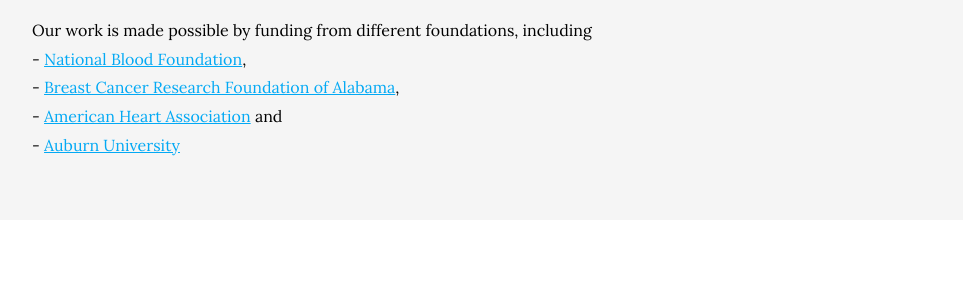
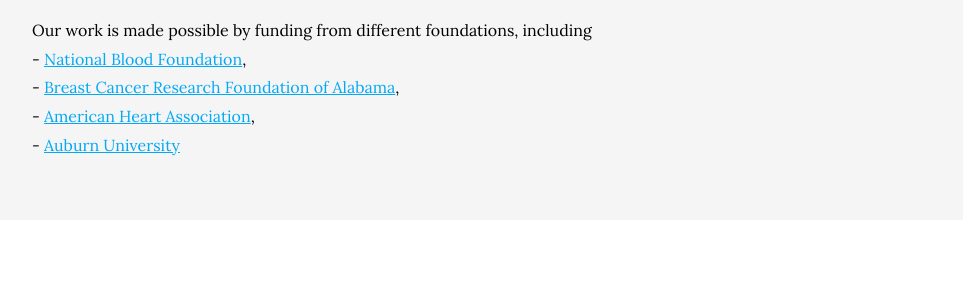
Before and after one commit to mistriotis-lab/mistriotis-lab.github.io, a Jekyll site: the page built from research/index.md, in a window 1280 px wide. Shown: the part 598-885 px from the top of the page, without its empty margins (158-1121 px from the left). Built offline with Jekyll 4.4.1, drawn with Linux system fonts in a browser that asks for light colours; nearby versions of some CDN libraries.

Commit message:
Update index.md

```diff
--- a/research/index.md
+++ b/research/index.md
@@ -16,7 +16,7 @@
 Our work is made possible by funding from different foundations, including
     - [National Blood Foundation](https://www.aabb.org/national-blood-foundation),
     - [Breast Cancer Research Foundation of Alabama](https://www.bcrfa.org/),
-    - [American Heart Association](https://www.heart.org/) and
+    - [American Heart Association](https://www.heart.org/),
     - [Auburn University](https://cws.auburn.edu/ovpr)
 
 {% include section.html %}
```
